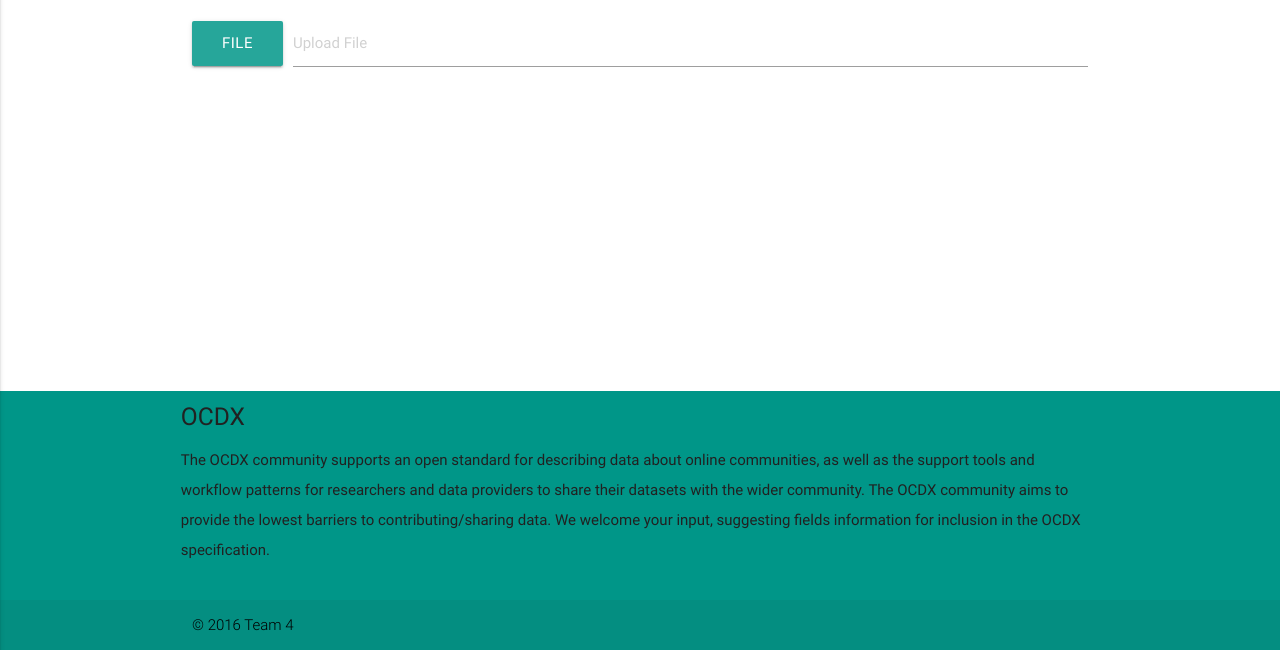
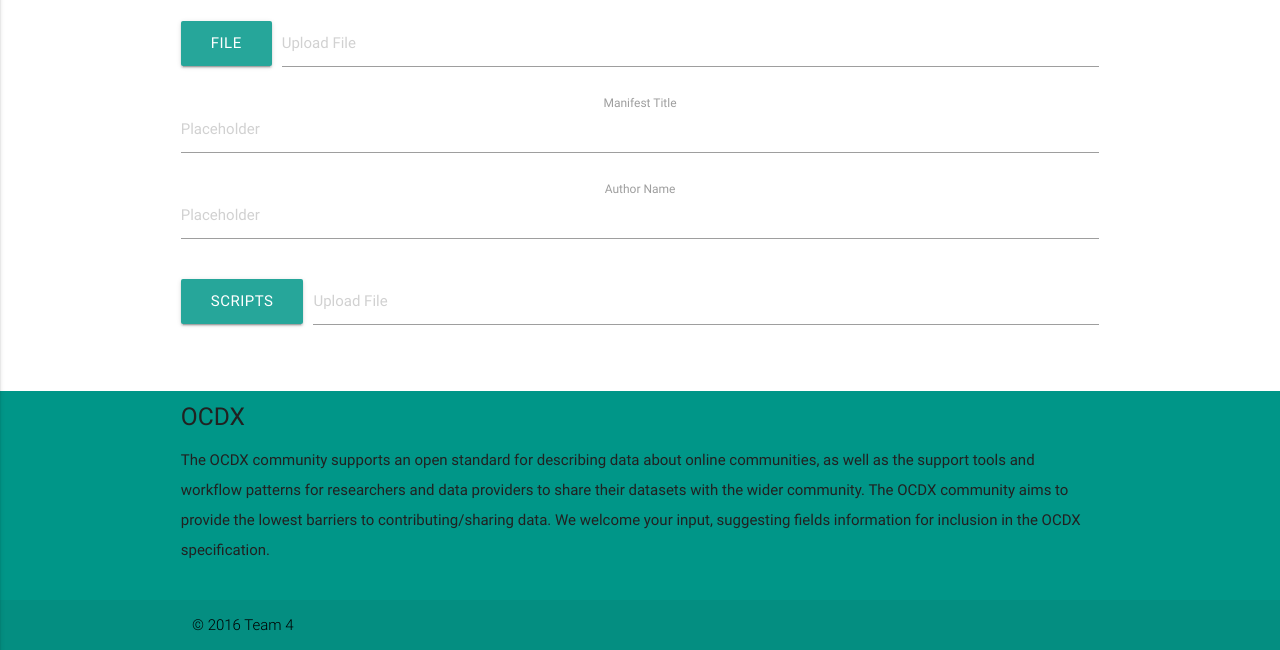
Before and after one commit to holtskinner/CS4320-FinalProject, a PHP site: page /upload.php in a window 1280 px wide. Shown: the part 150-800 px from the top of the page. Run offline with PHP 8.4, Linux system fonts and the light colour scheme; some libraries are stand-ins or nearby versions.

Commit message:
Added more fields to upload form

```diff
--- a/Source/upload.php
+++ b/Source/upload.php
@@ -10,7 +10,7 @@
         <div class="container center-align">
           <h2 class="header center teal-text text-lighten-2">Upload Manifest</h2>
             <form action="#">
-              <div class="file-field input-field">
+              <div class="row file-field input-field">
                 <div class="btn">
                   <span>File</span>
                   <input type="file">
@@ -19,6 +19,27 @@
                   <input class="file-path validate" type="text" required placeholder="Upload File">
                 </div>
               </div>
+              <div class="row">
+                <div class="input-field">
+                  <input placeholder="Placeholder" type="text" class="validate">
+                  <label for="first_name">Manifest Title</label>
+                </div>
+              </div>
+              <div class="row">
+                <div class="input-field">
+                  <input placeholder="Placeholder" type="text" class="validate">
+                  <label for="first_name">Author Name</label>
+                </div>
+              </div>
+              <div class="row file-field input-field">
+                <div class="btn">
+                  <span>Scripts</span>
+                  <input type="file">
+                </div>
+                <div class="file-path-wrapper">
+                  <input class="file-path validate" type="text" optional placeholder="Upload File">
+                </div>
+              </div>
             </form>
         </div>
       </main>
```
